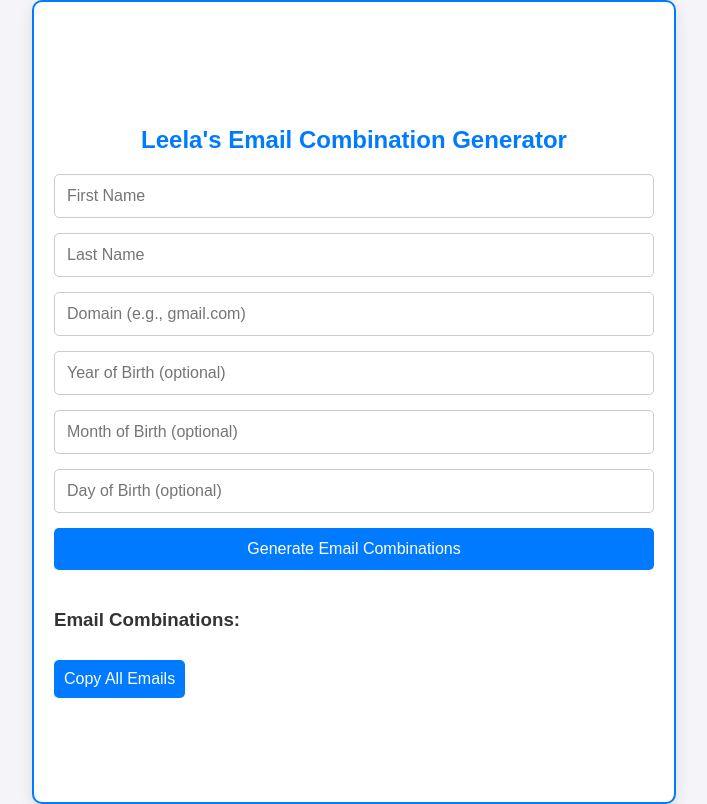
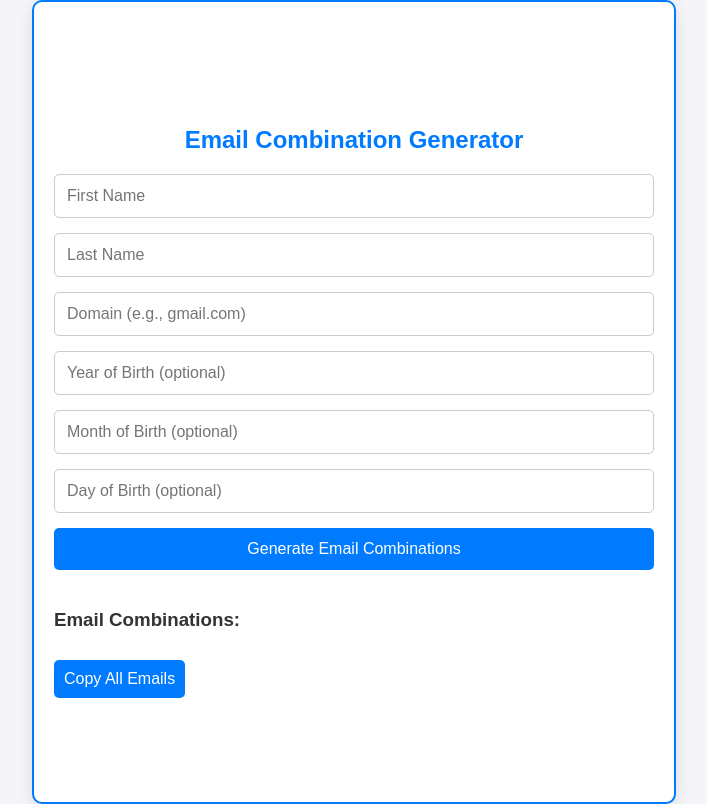
Before and after one commit to leelasrinivasatla/secure-code-analysis, a plain HTML site: page index.html in a window 1280 px wide. Shown: the whole page, without its empty margins (286-993 px from the left). Drawn offline with Linux system fonts and the light colour scheme.

Commit message:
Update index.html

```diff
--- a/index.html
+++ b/index.html
@@ -9,7 +9,7 @@
 <body>
 
   <div class="form-container">
-    <h2>Leela's Email Combination Generator</h2>
+    <h2>Email Combination Generator</h2>
     <form id="emailForm">
       <input type="text" id="firstName" placeholder="First Name" required>
       <input type="text" id="lastName" placeholder="Last Name" required>
```
